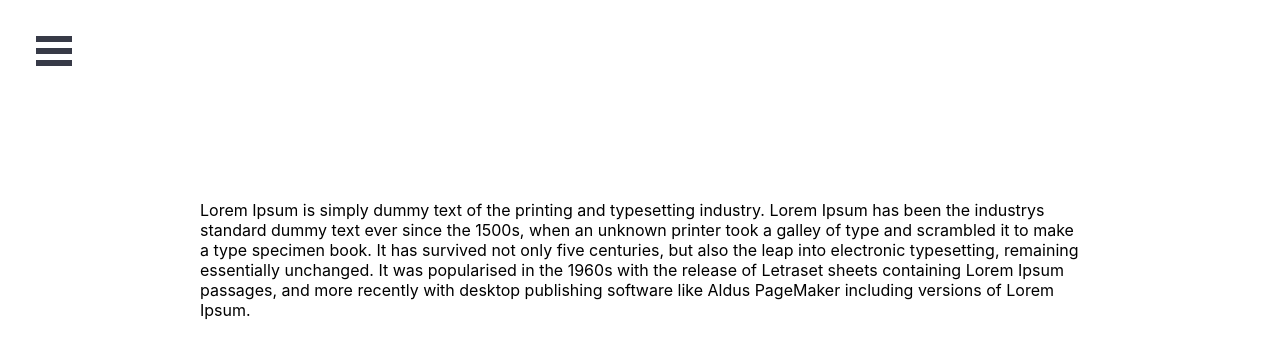
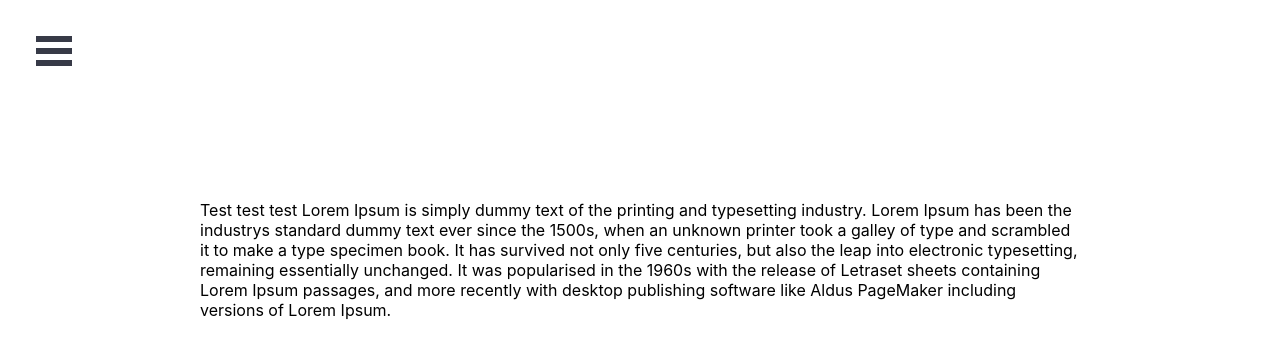
Before and after one commit to pdemich/busk3r, a React (Create React App) app: page / in a window 1280 px wide. Shown: the top 354 px of the page. Built offline with nearby package versions, Linux system fonts and the light colour scheme.

Commit message:
this is a test

```diff
--- a/src/App.js
+++ b/src/App.js
@@ -15,7 +15,7 @@
         </Menu>
         <main id="page-wrap">
           <div id="main-content">
-            Lorem Ipsum is simply dummy text of the printing and typesetting industry. Lorem Ipsum has been the industrys standard dummy text ever since the 1500s, when an unknown printer took a galley of type and scrambled it to make a type specimen book. It has survived not only five centuries, but also the leap into electronic typesetting, remaining essentially unchanged. It was popularised in the 1960s with the release of Letraset sheets containing Lorem Ipsum passages, and more recently with desktop publishing software like Aldus PageMaker including versions of Lorem Ipsum.
+            Test test test Lorem Ipsum is simply dummy text of the printing and typesetting industry. Lorem Ipsum has been the industrys standard dummy text ever since the 1500s, when an unknown printer took a galley of type and scrambled it to make a type specimen book. It has survived not only five centuries, but also the leap into electronic typesetting, remaining essentially unchanged. It was popularised in the 1960s with the release of Letraset sheets containing Lorem Ipsum passages, and more recently with desktop publishing software like Aldus PageMaker including versions of Lorem Ipsum.
           </div>
         </main>
       </div>
```
